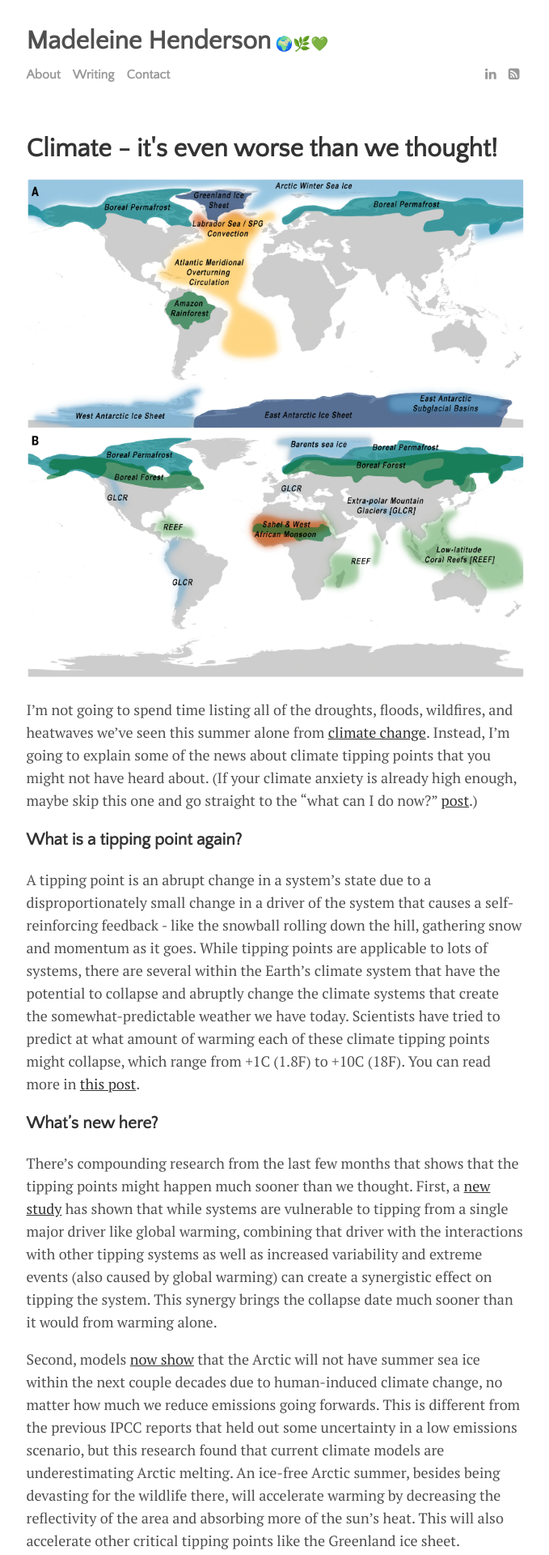
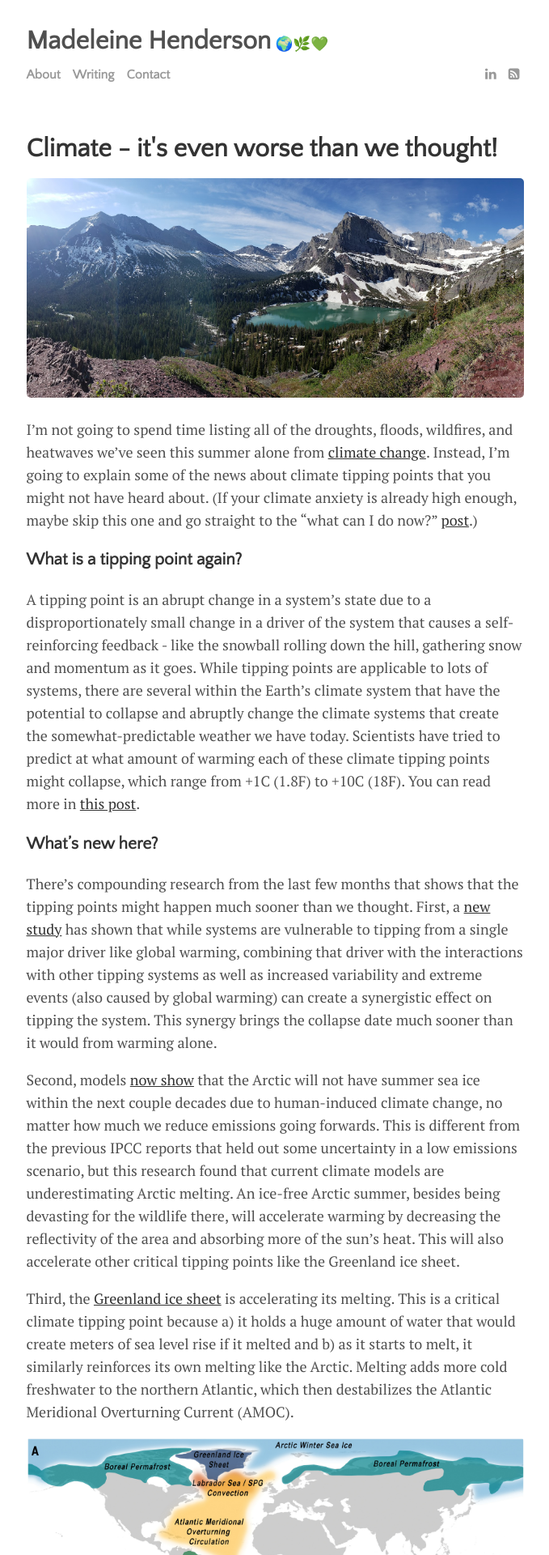
Before and after one commit to ml-henderson/ml-henderson.github.io, a Jekyll site: the page built from _posts/2023-08-13-summer2.md, in a window 1280 px wide. Shown: the top 1920 px of the page at 81% size, without its empty margins (300-979 px from the left). Built offline with Jekyll 4.4.1, drawn with Linux system fonts in a browser that asks for light colours.

Commit message:
replacing with my own photos

```diff
--- a/_posts/2023-08-13-summer2.md
+++ b/_posts/2023-08-13-summer2.md
@@ -4,7 +4,7 @@
 author: "Madeleine Henderson"
 categories: journal
 tags: [climate, tipping_points]
-image: tps.jpg
+image: glacier_grinnell.jpg
 ---
 
 I'm not going to spend time listing all of the droughts, floods, wildfires, and heatwaves we've seen this summer alone from [climate change](https://time.com/6297377/heat-waves-climate-change-july-2023/). Instead, I'm going to explain some of the news about climate tipping points that you might not have heard about. (If your climate anxiety is already high enough, maybe skip this one and go straight to the "what can I do now?" [post](https://ml-henderson.github.io/what_to_do).)
```
Also changed, not shown: _posts/2022-12-30-climate_science.md (+1 -1 lines), assets/img/glacier_grinnell.jpg (added), 2 other files.
